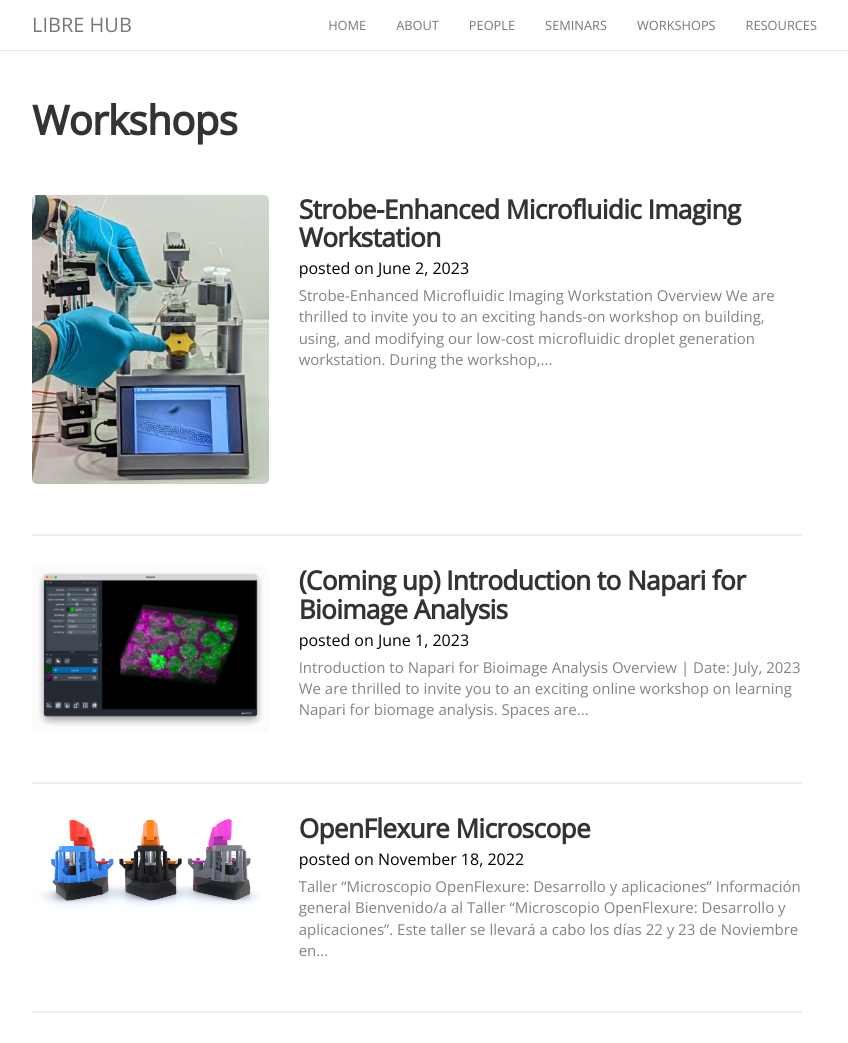
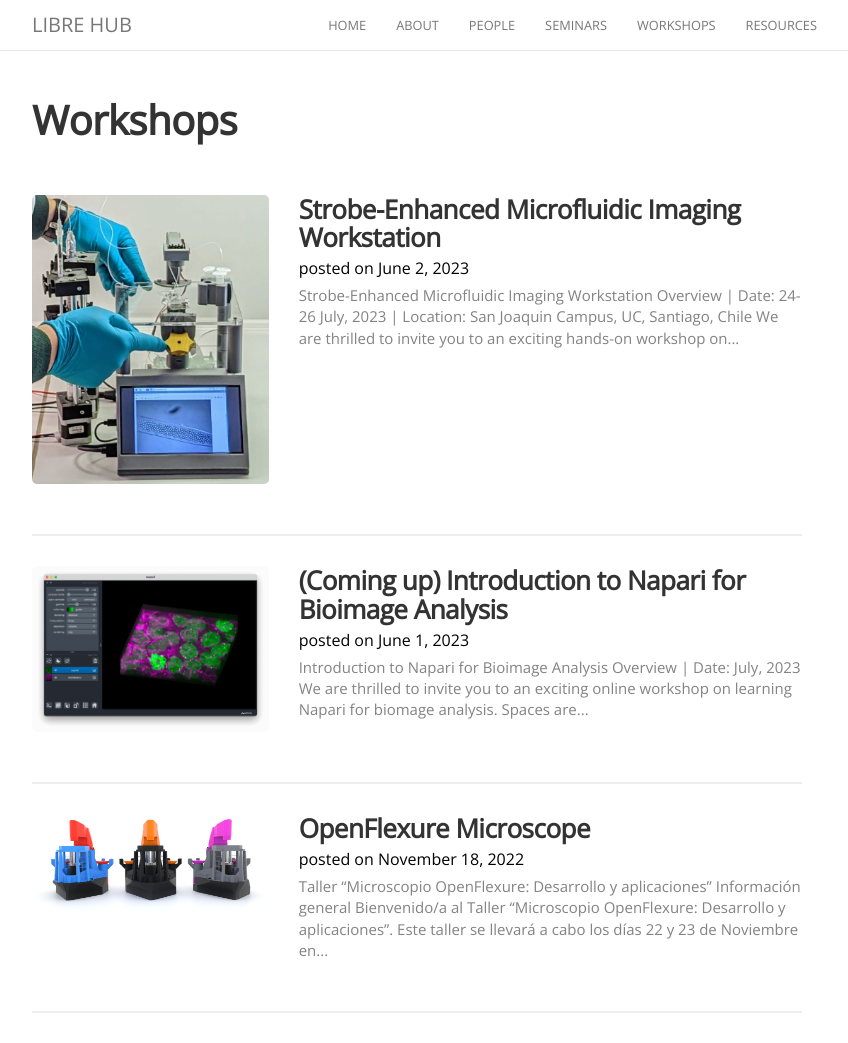
Before and after one commit to LIBREhub/LIBREhub.github.io, a Jekyll site: the page built from workshops.md, in a window 1280 px wide and 1043 px high. Shown: the whole window, without its empty margins (223-1071 px from the left). Built offline with Jekyll 4.4.1, drawn with Linux system fonts in a browser that asks for light colours; nearby versions of some CDN libraries; comment, search, counter and statistics services are not loaded.

Commit message:
Update page

```diff
--- a/_posts/2023-06-02-strobeillum-ws.md
+++ b/_posts/2023-06-02-strobeillum-ws.md
@@ -9,7 +9,8 @@ header-img: images/others/strobeillum.png
 
 <br>
 
-### Overview
+### Overview | Date: 24-26 July, 2023 | Location: [San Joaquin Campus](https://www.uc.cl/universidad/nuestros-campus/san-joaquin/), UC, Santiago, Chile
+
 We are thrilled to invite you to an exciting hands-on workshop on building, using, and modifying our low-cost microfluidic droplet generation workstation. During the workshop, you will:
 - Learn the fundamentals of stroboscopy (visualization of fast-moving particles) in microfluidics research.
 - Gain hands-on experience in assembling and operating our low-cost microfluidic droplet generation workstation.
@@ -19,12 +20,6 @@ We are thrilled to invite you to an exciting hands-on workshop on building, usin
 Whether you are new to microfluidics or looking to enhance your existing knowledge, this workshop offers an opportunity to expand your skill set and propel your research forward. Don't miss out on this invaluable learning experience.
 
 Spaces are limited, so we encourage you to reserve your spot soon. To register or learn more about the workshop, please fill out [this form](https://tinyurl.com/microfluidics-librehub).
-
-**Date:** 24-26 July, 2023
-
-**Location:** [San Joaquin Campus](https://www.uc.cl/universidad/nuestros-campus/san-joaquin/), Pontificia Universidad Católica de Chile, Santiago, Chile
-
-<br>
 
 We look forward to seeing you in Chile and embarking on this exciting journey together of open-source technologies!
 
```
